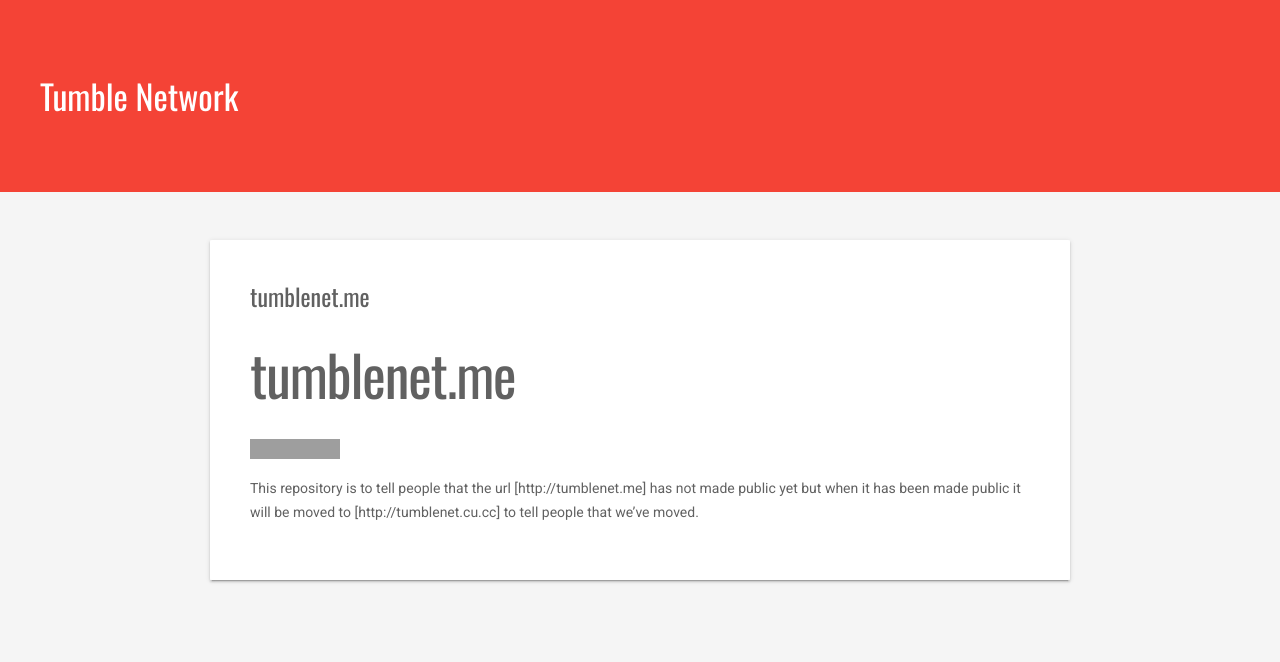
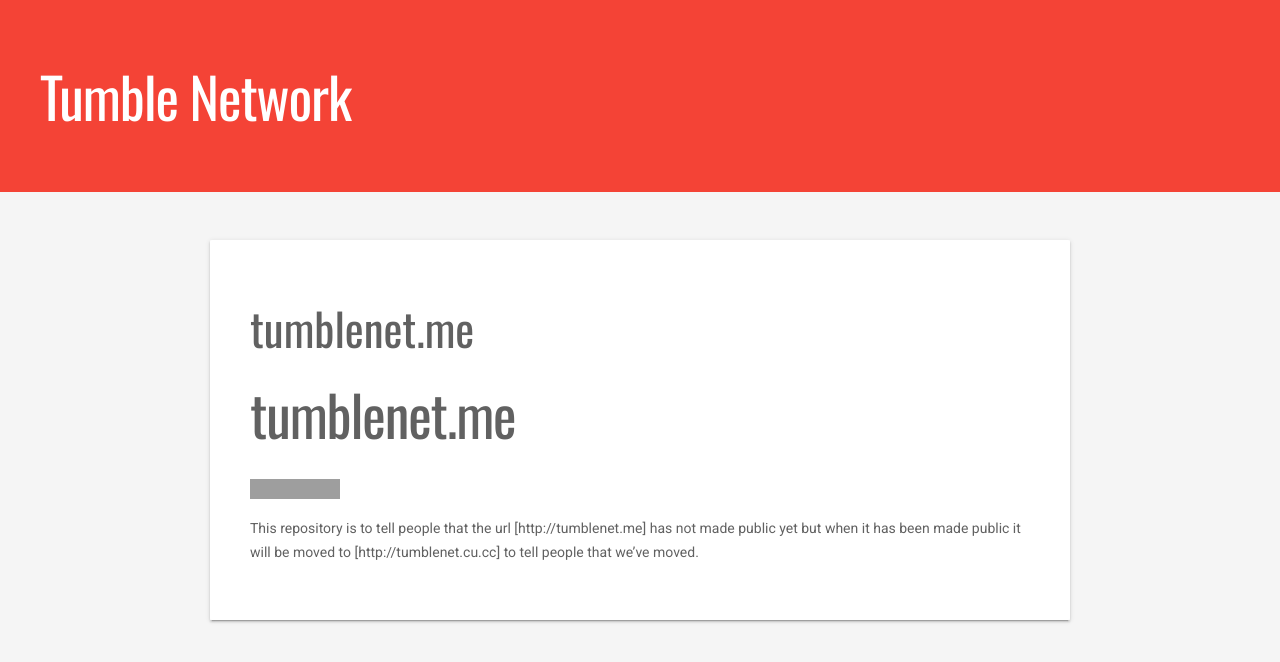
Before and after one commit to tumble1999/tumblenet.me, a Jekyll site: the page built from README.md, in a window 1280 px wide. Shown: the top 662 px of the page. Built offline with Jekyll 4.4.1, drawn with Linux system fonts in a browser that asks for light colours; our own code applies the rules of GitHub Pages for plain Markdown files; grey boxes are pictures that could not be loaded.

Commit message:
Update default.html

```diff
--- a/_layouts/default.html
+++ b/_layouts/default.html
@@ -66,7 +66,7 @@
         <div class="mdl-layout--large-screen-only mdl-layout__header-row">
         </div>
         <div class="mdl-layout--large-screen-only mdl-layout__header-row">
-          <h3>{{ site.title }}</h3>
+          <h1>{{ site.title }}</h1>
         </div>
         <div class="mdl-layout--large-screen-only mdl-layout__header-row">
         </div>
@@ -77,7 +77,7 @@
           <section class="section--center mdl-grid mdl-grid--no-spacing mdl-shadow--2dp">
             <div class="mdl-card mdl-cell mdl-cell--12-col">
               <div class="mdl-card__supporting-text">
-                <h4>{{ page.title }}</h4>
+                <h2>{{ page.title }}</h2>
                 {{ content }}
               </div>
             </div>
```
